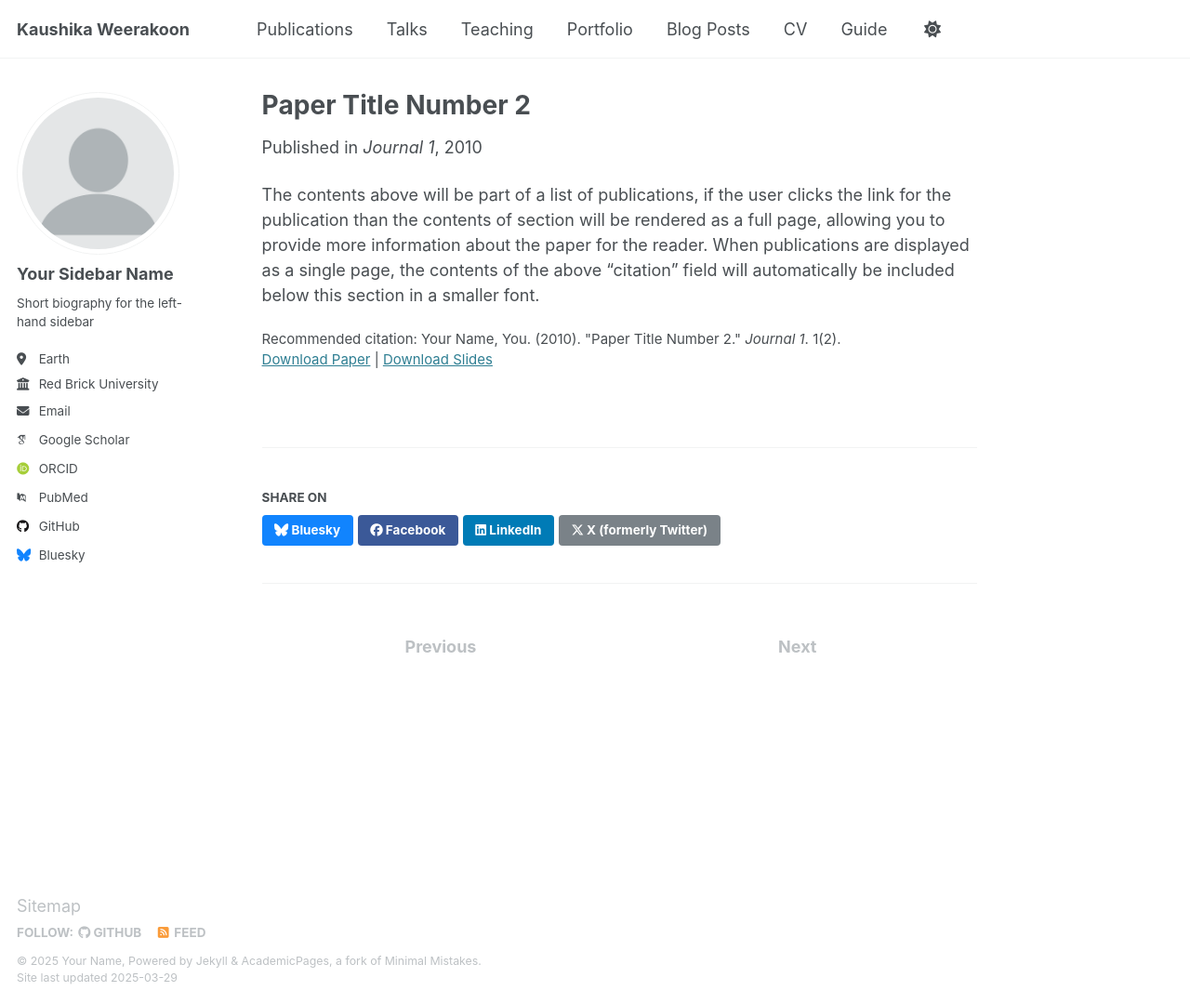
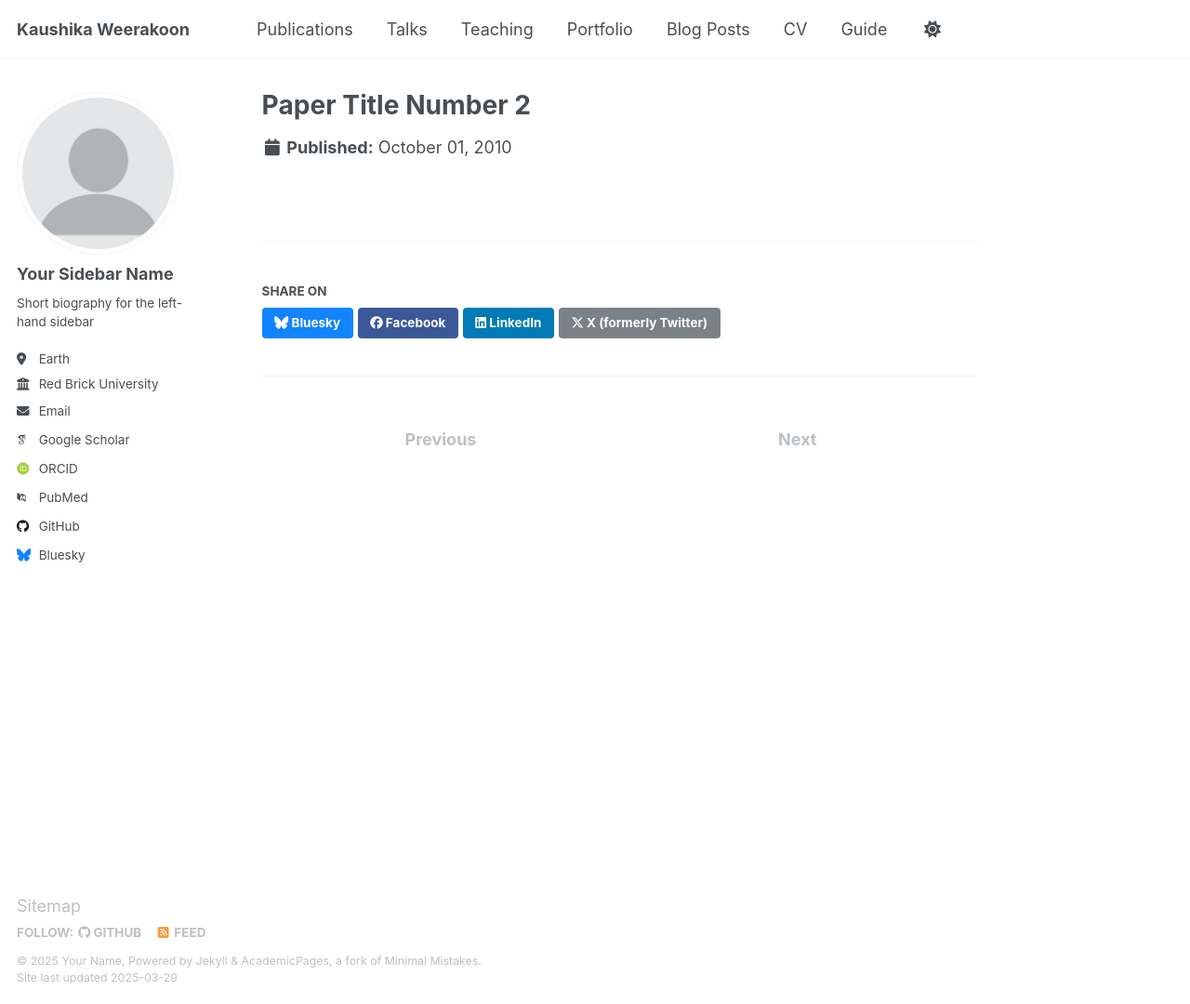
Before and after one commit to kaushikaW/kaushikaW.github.io, a Jekyll site: the page built from _publications/2010-10-01-paper-title-number-2.md, in a window 1280 px wide and 1080 px high. Shown: the whole window at 93% size. Built offline with Jekyll 4.4.1, drawn with Linux system fonts in a browser that asks for light colours; some web fonts are replaced.

Commit message:
Update 2010-10-01-paper-title-number-2.md

```diff
--- a/_publications/2010-10-01-paper-title-number-2.md
+++ b/_publications/2010-10-01-paper-title-number-2.md
@@ -1,14 +1,4 @@
 ---
 title: "Paper Title Number 2"
-collection: publications
-category: manuscripts
-permalink: /publication/2010-10-01-paper-title-number-2
-excerpt: 'This paper is about the number 2. The number 3 is left for future work.'
 date: 2010-10-01
-venue: 'Journal 1'
-slidesurl: 'http://academicpages.github.io/files/slides2.pdf'
-paperurl: 'http://academicpages.github.io/files/paper2.pdf'
-citation: 'Your Name, You. (2010). &quot;Paper Title Number 2.&quot; <i>Journal 1</i>. 1(2).'
 ---
-
-The contents above will be part of a list of publications, if the user clicks the link for the publication than the contents of section will be rendered as a full page, allowing you to provide more information about the paper for the reader. When publications are displayed as a single page, the contents of the above "citation" field will automatically be included below this section in a smaller font.
```
